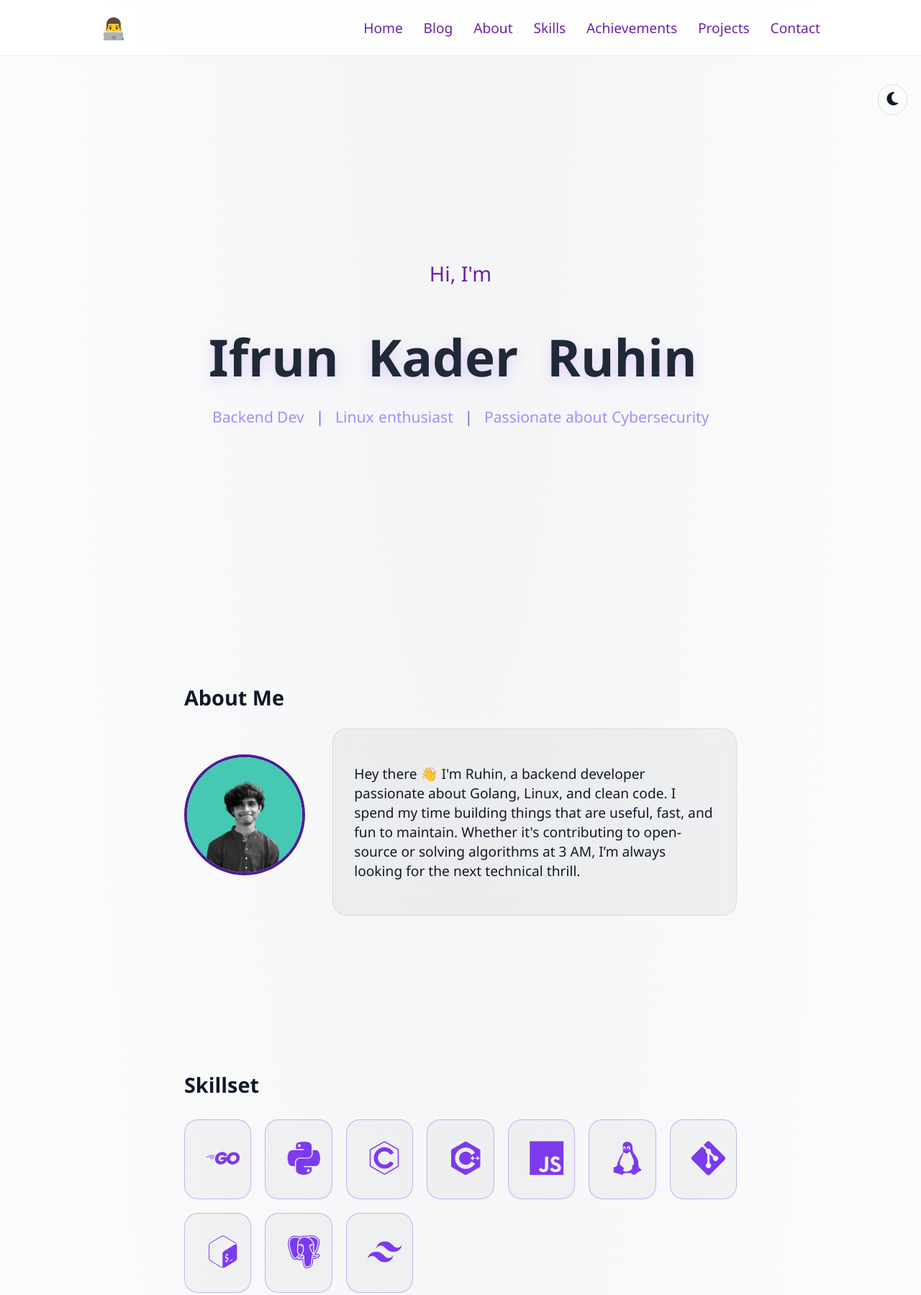
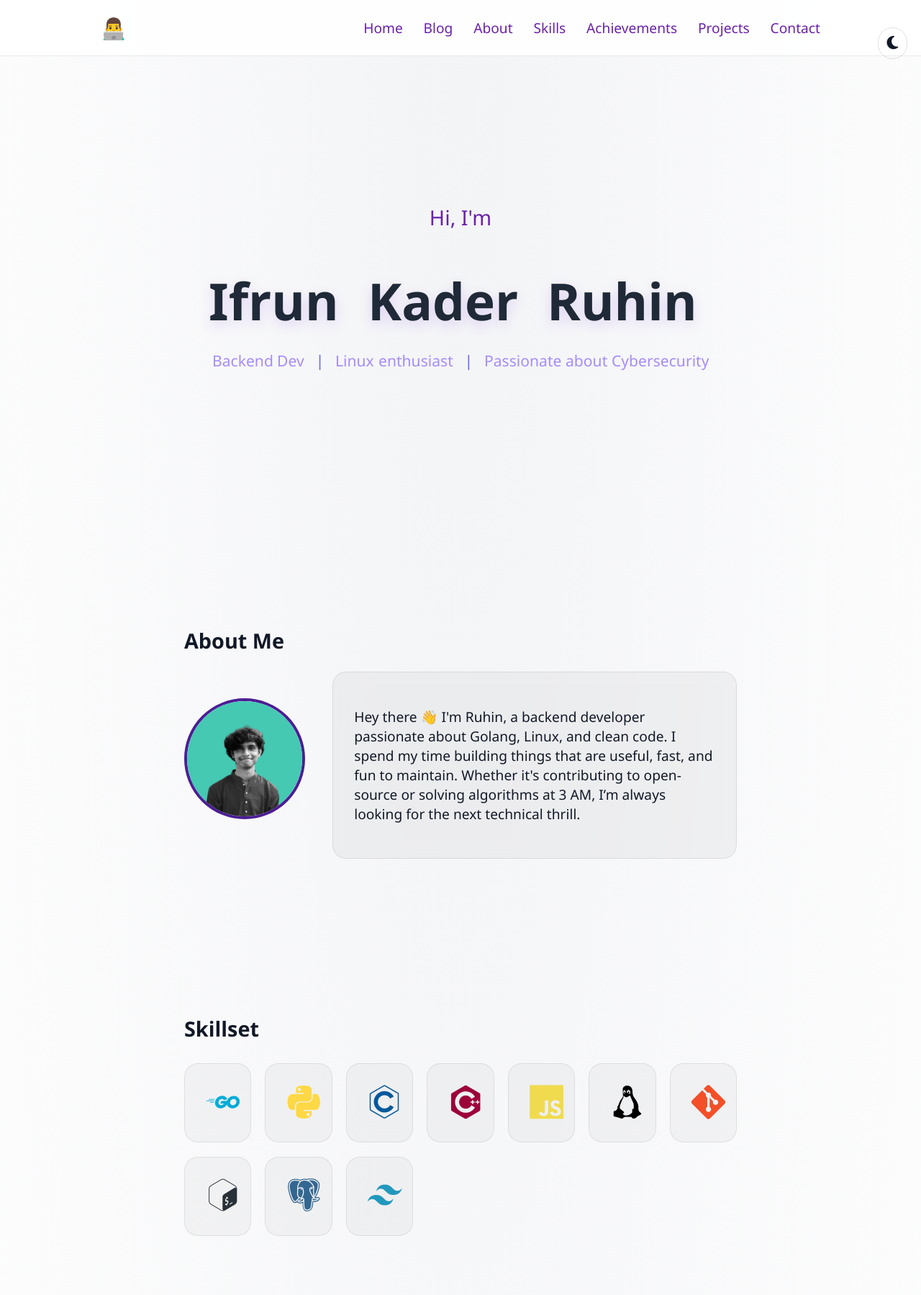
Before and after one commit to ifrunruhin12/ifrunruhin12.github.io, a plain HTML site: page index.html in a window 1280 px wide. Shown: the top 1799 px of the page at 72% size. Drawn offline with nearby package versions, Linux system fonts and the light colour scheme.

```diff
--- a/style.css
+++ b/style.css
@@ -15,8 +15,10 @@ html {
 }
 
 .navbar {
-  position: sticky;
+  position: fixed;
   top: 0;
+  left: 0;
+  right: 0;
   z-index: 999;
   background: rgba(17, 24, 39, 0.9);
   backdrop-filter: blur(10px);
@@ -513,14 +515,13 @@ a:hover {
 
 :root[data-theme="light"] .skill-card {
   background: rgba(0, 0, 0, 0.03);
-  border: 1px solid rgba(124, 58, 237, 0.35);
+  border: 1px solid rgba(0, 0, 0, 0.08);
 }
 
 :root[data-theme="light"] .skill-card:hover {
-  box-shadow: 0 0 12px rgba(124, 58, 237, 0.35);
+  box-shadow: 0 0 12px rgba(0, 0, 0, 0.15);
 }
 
-:root[data-theme="light"] .skills-grid i,
 :root[data-theme="light"] .social-icons a,
 :root[data-theme="light"] .social-inline a {
   color: #7c3aed;
```
